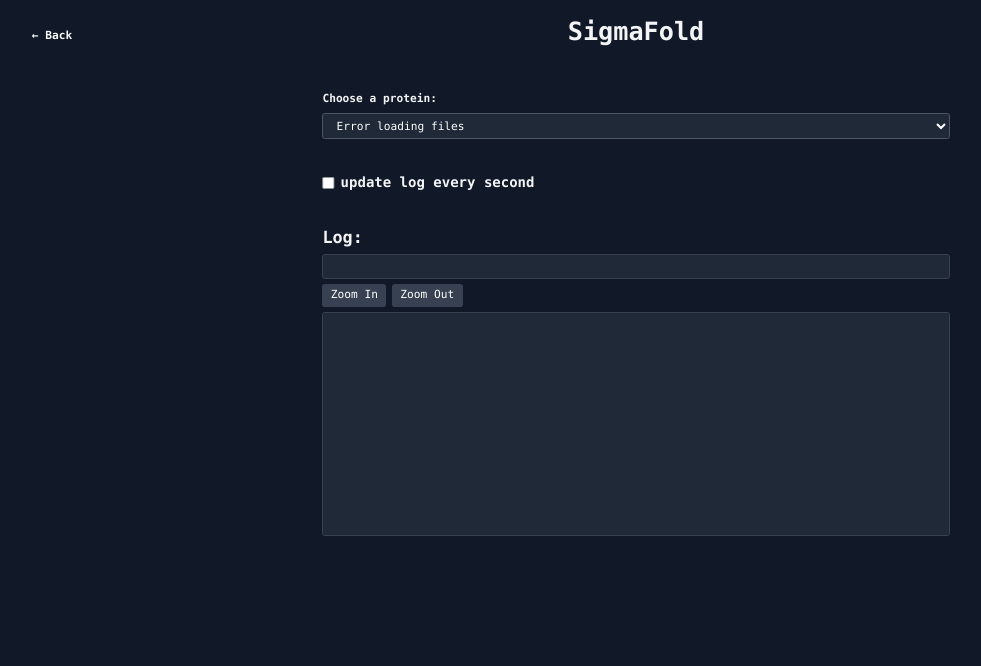
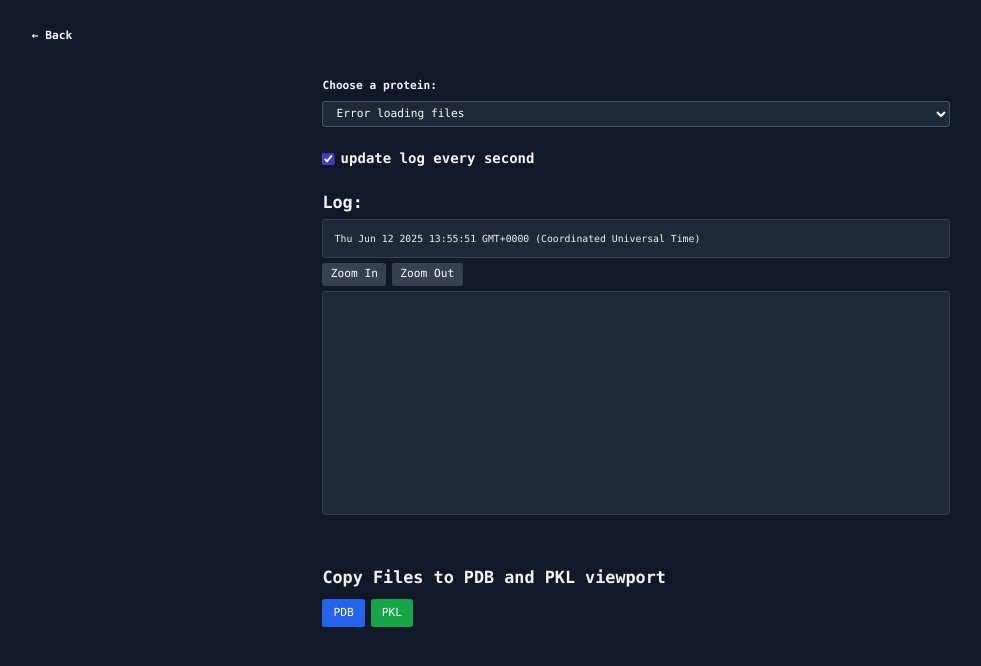
Before and after one commit to Lumonike/SigmaFold, a Flask app: template templates/status.html in a window 1280 px wide. Shown: the top 666 px of the page, without its empty margins (4-985 px from the left). Run offline with Flask 3, Linux system fonts and the light colour scheme; the template is opened without the code that fills it, so the values that code supplies are empty; parts of the project's set-up code (start-up, migrations or seed data) failed here and were passed over; some libraries are stand-ins or nearby versions.

Commit message:
added moving of pkl and pdb files

```diff
--- a/templates/status.html
+++ b/templates/status.html
@@ -43,15 +43,16 @@
 </head>
 <body class="bg-gray-900 text-gray-100 min-h-screen p-6 font-mono flex items-center justify-center">
     <a href="./" style="position: absolute; left: 2em; top: 2em; color: #f9fafb; background: none; padding: 0.5em 1.2em; border-radius: 6px; text-decoration: none; font-weight: bold; transition: background 0.2s;">&#8592; Back</a>
-
+    <!-- <br stlye="margin-bottom:-4rem"> -->
     <div class="w-full max-w-7xl">
         <div class="max-w-4xl mx-auto space-y-16">
-            <h1 class="text-4xl font-bold text-center">SigmaFold</h1>
+            <!-- <h1 class="text-4xl font-bold text-center">SigmaFold</h1> -->
+            <br>
 
             <div id="alert-container" class="fixed top-0 left-1/2 -translate-x-1/2 w-full max-w-2xl z-[9999] pointer-events-none flex flex-col items-center"></div>
 
             <!-- Protein select section -->
-            <div class="space-y-12">
+            <div class="space-y-8">
                 <div>
                     <label for="folders" class="block text-2g font-semibold mb-2">Choose a protein:</label>
                     <select id="folders"
@@ -61,8 +62,8 @@
 
                 <div>
                     <label class="flex items-center gap-2 mb-2">
-                        <input type="checkbox" id="logCheckbox" class="w-[18px] h-[18px] accent-indigo-700" />
-                        <span class="text-xl font-semibold" checked="true">update log every second</span>
+                        <input type="checkbox" id="logCheckbox" class="w-[18px] h-[18px] accent-indigo-700" checked/>
+                        <span class="text-xl font-semibold">update log every second</span>
                     </label>
                 </div>
 
@@ -81,6 +82,17 @@
                         style="font-size: 1rem;"
                         ></textarea>
                 </div>
+
+
+            </div>
+            <div>
+                <h4 class="text-2xl font-semibold mb-4">Copy Files to PDB and PKL viewport</h4>
+                <div class="flex flex-wrap gap-2">
+                        <button onclick="move_pdb()"
+                            class="px-4 py-2 bg-blue-600 text-white rounded hover:bg-blue-700 transition">PDB</button>
+                        <button onclick="move_pkl()"
+                            class="px-4 py-2 bg-green-600 text-white rounded hover:bg-green-700 transition">PKL</button>
+                </div>
             </div>
         </div>
   </div>
@@ -93,6 +105,35 @@
     let alertQueue = [];
 
     let last_file = null;
+
+    async function move_pdb() {
+
+        let protein_name = document.getElementById("folders").value;
+
+        try {
+            const response = await fetch(`${default_url}/move_pdb?protein_name=${encodeURIComponent(protein_name)}`)
+            if (!response.ok) throw new Error(`HTTP error! status: ${response.status}`);
+            const data = await response.json();
+            console.log(data);
+            showAlert(`${data.message}`);
+        } catch (error) {
+            showAlert(`Error running Alphafold: ${error.message}`, 'error')
+        }
+    }
+    async function move_pkl() {
+
+        let protein_name = document.getElementById("folders").value;
+
+        try {
+            const response = await fetch(`${default_url}/move_pkl?protein_name=${encodeURIComponent(protein_name)}`)
+            if (!response.ok) throw new Error(`HTTP error! status: ${response.status}`);
+            const data = await response.json();
+            console.log(data);
+            showAlert(`${data.message}`);
+        } catch (error) {
+            showAlert(`Error running Alphafold: ${error.message}`, 'error')
+        }
+    }
 
     function updateAlert3DStack() {
     const alerts = Array.from(document.querySelectorAll("#alert-container .alert"));
@@ -221,6 +262,7 @@
         option.value = "";
         option.textContent = "No files found";
         select.appendChild(option);
+        select.appendChild(option);
         }
     } catch (error) {
         console.error('Error populating PKL file select:', error);
--- a/website.py
+++ b/website.py
@@ -243,5 +243,25 @@
 
     return jsonify({"log message": result})
 
+@app.route("/status/move_pdb")
+def move_pdb():
+    protein_name = request.args.get("protein_name", "")
+    sr = slurm_runner(
+        protein_id=protein_name,
+        sigmaFold_dir=args.base_directory
+    )
+    sr.movePDB(f"{args.base_directory}web_pdb")
+    return jsonify({"message": f"Moved PDB for {protein_name} to web_pdb directory."})
+
+@app.route("/status/move_pkl")
+def move_pkl():
+    protein_name = request.args.get("protein_name", "")
+    sr = slurm_runner(
+        protein_id=protein_name,
+        sigmaFold_dir=args.base_directory
+    )
+    sr.movePKL(f"{args.base_directory}web_pkl")
+    return jsonify({"message": f"Moved PKL for {protein_name} to web_pkl directory."})
+
 if __name__ == '__main__':
     app.run(debug=True, port=args.port)
```
Also changed, not shown: af/slurm_runner.py (+12 -4 lines), templates/template.html (+17 -1 lines), 1 other file.
